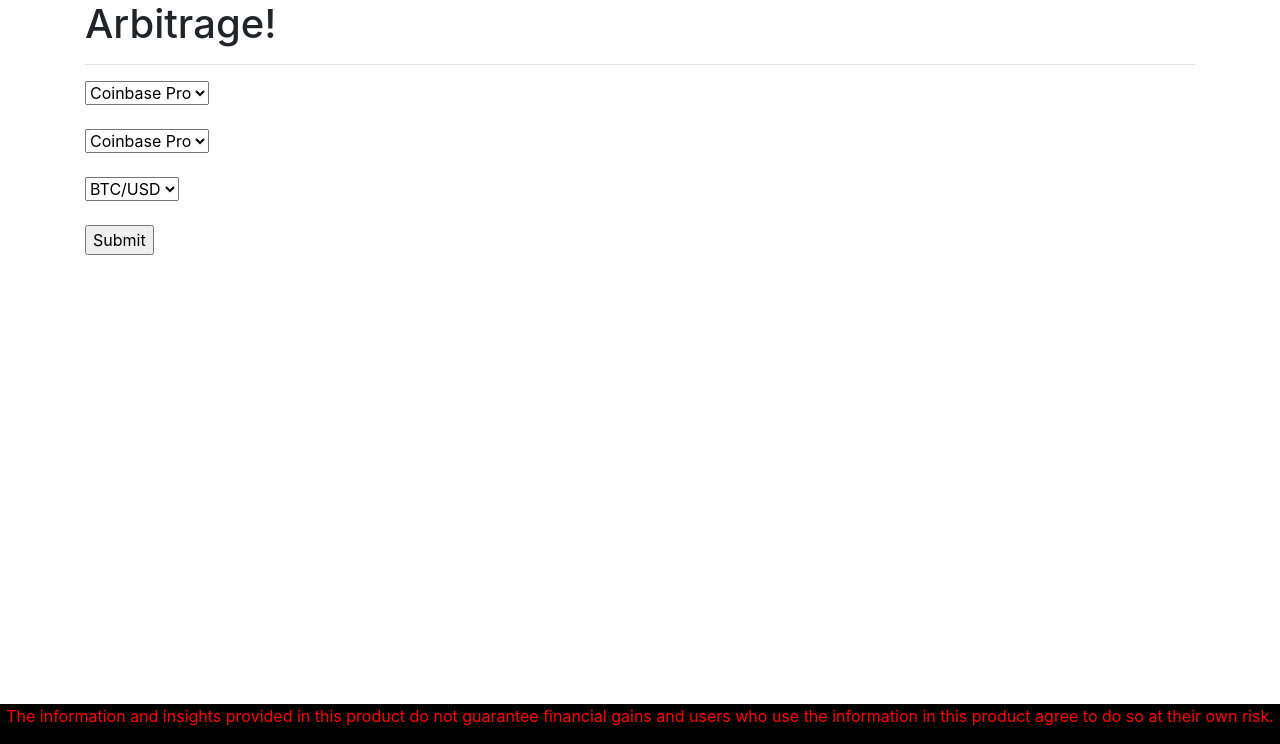
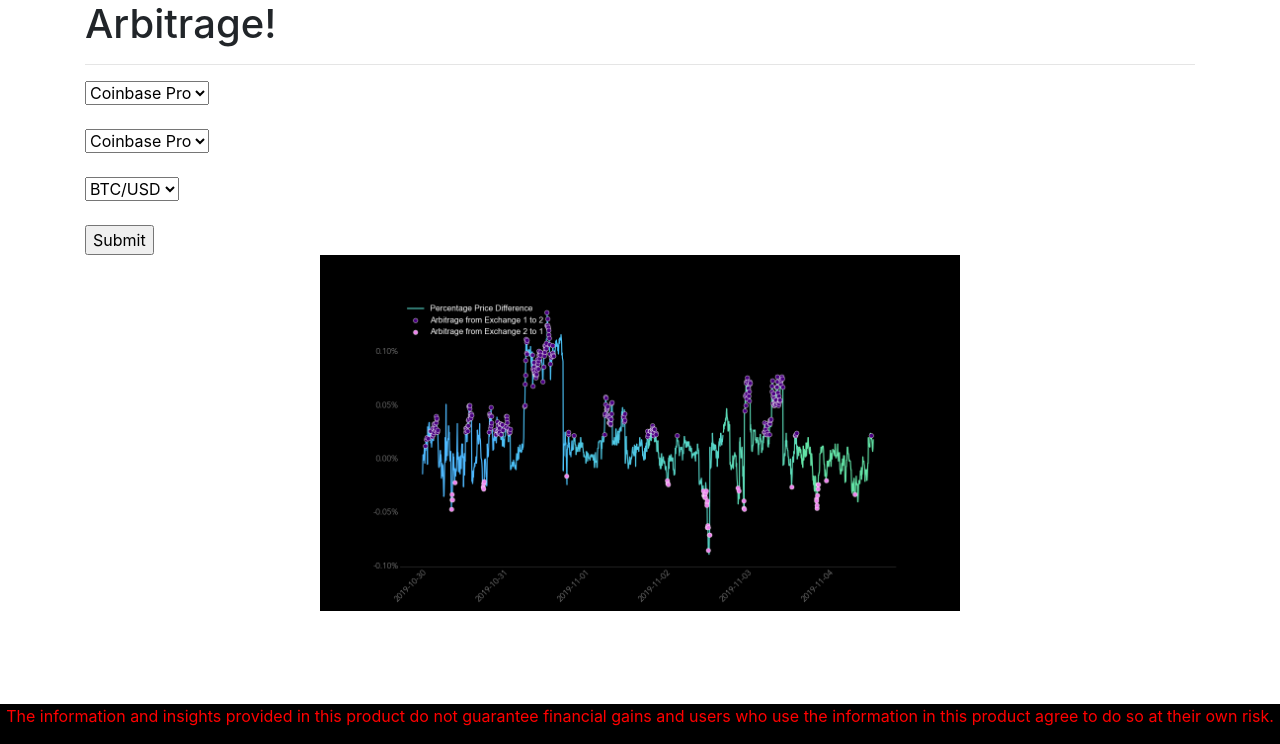
Before and after one commit to dbreddyAI/cryptolyticapp, a Flask app: page /arb in a window 1280 px wide. Shown: the part 56-800 px from the top of the page. Run offline with Flask 2, Linux system fonts and the light colour scheme; some libraries are stand-ins or nearby versions.

Commit message:
more img

```diff
--- a/api_source_code/Flask_App/templates/public/arb_form.html
+++ b/api_source_code/Flask_App/templates/public/arb_form.html
@@ -41,4 +41,16 @@
     </div>
 </div>
 
+<img src="https://github.com/Cryptolytic-app/cryptolytics/blob/master/api_source_code/Flask_App/templates/public/img/coinbase_pro_gemini_bch_btc.png?raw=true"
+     alt="crypto" style="width:50%;">
+
+<meta name="viewport" content="width=device-width, initial-scale=1">
+<style>
+img {
+  display: block;
+  margin-left: auto;
+  margin-right: auto;
+}
+</style>
+
 {% endblock %}
```
Also changed, not shown: api_source_code/Flask_App/templates/public/index.html (+10 -1 lines), api_source_code/Flask_App/templates/public/img/bitfinex_btc_usd.png (added), api_source_code/Flask_App/templates/public/img/cbp_btc_usd.png (added).
